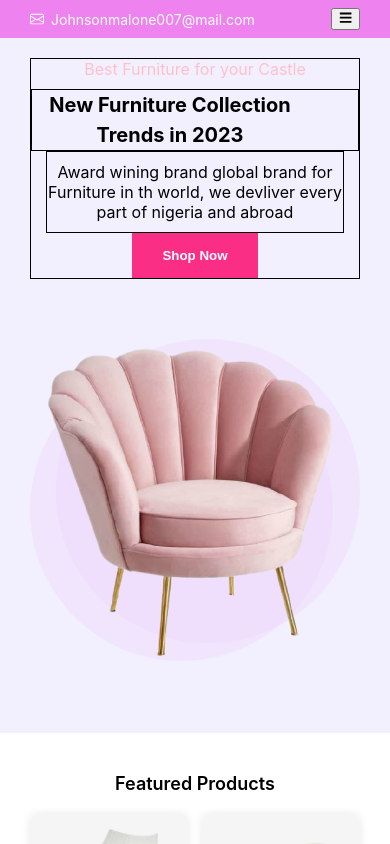
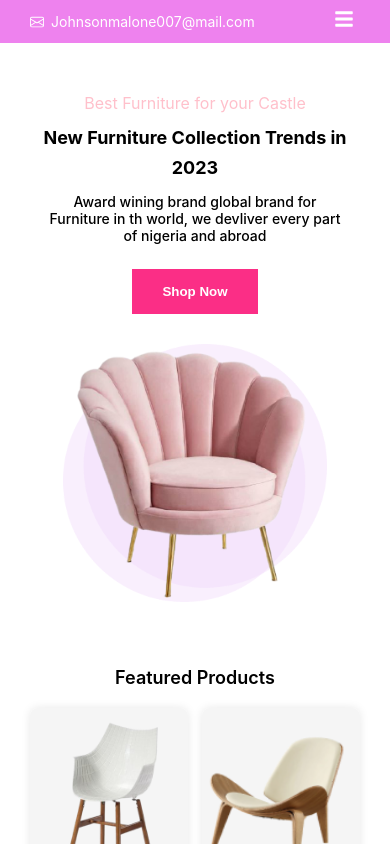
Before and after one commit to Malone-chisom/Hekto-Project, a React (Create React App) app: page / in a window 390 px wide. Shown: the top 844 px of the page. Built offline with nearby package versions, Linux system fonts and the light colour scheme; no server answers.

Commit message:
latest commit

```diff
--- a/package.json
+++ b/package.json
@@ -7,6 +7,7 @@
     "@testing-library/jest-dom": "^5.14.1",
     "@testing-library/react": "^13.0.0",
     "@testing-library/user-event": "^13.2.1",
+    "axios": "^1.6.7",
     "react": "^18.2.0",
     "react-dom": "^18.2.0",
     "react-icons": "^4.11.0",
--- a/src/components/home/Home.jsx
+++ b/src/components/home/Home.jsx
@@ -1,3 +1,4 @@
+import { useContext, useEffect } from "react";
 import image30 from "../../pictures/image30.png"
 import image1162 from "../../pictures/image1162.png";
 import image1161 from "../../pictures/image1161.png";
@@ -25,11 +26,24 @@ import cashback from "../../pictures/cashback.png";
 import premiumquality from "../../pictures/premium-quality.png";
 import hourssupport from "../../pictures/24-hours-support.png"
 import "../global-Style/Globalstyle.css"
+import { AppContext } from "../../context/context";
+import axios from "axios";
 
-function Home({isHovered, handleMouseLeave, handleMouseEnter}) {
+function Home({ isHovered, handleMouseLeave, handleMouseEnter }) {
+    const getContext = useContext(AppContext)
+    const { getApis } = getContext
 
-console.log("isHovered", isHovered)
-console.log("handleMouseLeave", handleMouseLeave )
+    useEffect(() => {
+        axios.get('https://fakestoreapi.com/products')
+            .then(res => {
+                console.log(res)
+            })
+            .catch(Error)
+    }, [])
+
+    // console.log("isHovered", isHovered)
+    // console.log("handleMouseLeave", handleMouseLeave)
+    // console.log(getApis)
 
 
     return (
@@ -55,9 +69,9 @@ console.log("handleMouseLeave", handleMouseLeave )
                                     </span>
                                 </div>
                                 <button className="section-1-left-btn"
-                                onMouseEnter={handleMouseEnter}
-                                onMouseLeave={handleMouseLeave}
-                               style={{ backgroundColor: isHovered ? "red" : "#FB2E86" }}
+                                    onMouseEnter={handleMouseEnter}
+                                    onMouseLeave={handleMouseLeave}
+                                    style={{ backgroundColor: isHovered ? "red" : "#FB2E86" }}
 
                                 >
                                     Shop Now
@@ -78,7 +92,7 @@ console.log("handleMouseLeave", handleMouseLeave )
                     </div>
 
                 </div>
-              {/* <span className="section-1-left-lamp">
+                {/* <span className="section-1-left-lamp">
                 <img src={lamp} className="lamp-size" alt="lamp" />
             </span> */}
             </div>
@@ -406,7 +420,7 @@ console.log("handleMouseLeave", handleMouseLeave )
                         </div>
                         <div className="section-5-right">
                             <div className="inner-section-5-right">
-                                <h2>
+                                <h2 className="headers">
                                     Unique Features Of Latest & Trebding products
                                 </h2>
 
--- a/src/context/context.jsx
+++ b/src/context/context.jsx
@@ -1,4 +1,5 @@
 import { createContext, useState } from "react";
+import axios from "axios";
 
 export const AppContext = createContext();
 
@@ -20,9 +21,14 @@ const AppContextProvider = ({ children }) => {
         setIsHovered(false)
     }
 
+    const getApis = () => {
+        axios.get('https://fakestoreapi.com/products')
+            .then(res => res.json())
+            .then(json => console.Console(json))
+    }
 
     return (
-        <AppContext.Provider value={{ isNavbarOpened, handleOpenNavbar, isHovered, setIsHovered, handleMouseEnter, handleMouseLeave  }}>
+        <AppContext.Provider value={{ isNavbarOpened, handleOpenNavbar, isHovered, setIsHovered, handleMouseEnter, handleMouseLeave, getApis }}>
             {children}
         </AppContext.Provider>
     )
--- a/src/styles/general/navbar.scss
+++ b/src/styles/general/navbar.scss
@@ -12,6 +12,13 @@
     position: sticky;
     top: 0;
 
+}
+
+.nav-btn {
+    background: transparent;
+    color: white;
+    font-size: 20px;
+    border: none;
 }
 
 .navbar-top-box {
--- a/src/styles/home/section_1.scss
+++ b/src/styles/home/section_1.scss
@@ -4,7 +4,7 @@
 
 .section-1-container {
     position: relative;
-    background-color: #F2F0FF;
+    // background-color: #F2F0FF;
     box-sizing: border-box;
     width: 100%;
     // z-index: -1;
@@ -38,7 +38,7 @@
 
     .section-1-left-content {
         // padding: 0 5px 0 0;
-     border: 1px solid;
+        // border: 1px solid;
 
 
         .section-1-left-content-box-1 {
@@ -46,9 +46,7 @@
             // border: 1px solid;
         }
 
-.section-1-left-content-heading {
-
-}
+        .section-1-left-content-heading {}
 
 
         .section-1-left-content-box-3 {
@@ -69,6 +67,8 @@
             // size: 53px;
             margin: 0;
             // border: 1px solid;
+
+
         }
 
         .section-1-left-content-text-3 {
@@ -92,6 +92,7 @@
     }
 
 }
+
 button.section-1-left-btn:hover {
     background-color: greenyellow !important;
 }
@@ -380,7 +381,7 @@ button.section-1-left-btn:hover {
                 }
 
                 .section-4-padding-vertical {
-                    margin: 15px 0;
+                    margin: 10px 0;
                 }
 
             }
@@ -763,40 +764,53 @@ button.section-1-left-btn:hover {
 }
 
 @media only screen and (max-width: 770px) {
+
+
     .section-1 {
         flex-direction: column;
+        // border: 1px solid;
 
         .section-1-left {
             justify-content: center;
-            padding: 20px 0 0px 0;
+            padding: 50px 0 20px;
 
-            .section-1-left-content{
+            .section-1-left-content {
                 text-align: center;
+                // font-size: 18px !important;
+
 
                 .section-1-left-content-heading {
-                    border: 1px solid;
-                    padding: none;
-                    margin: none;
+                    // border: 1px solid;
+                    padding: 0 !important;
+                    margin: 0 !important;
                     text-align: center;
-                    // font-size: 18px;
+                    font-size: 18px !important;
                 }
 
-              .section-1-left-content-box-3{
-                margin: 7px 0 10px 0;
-                border: 1px solid;
-                margin: auto;
-                padding: 10px 0;
-              }
+                .section-1-left-content-box-3 {
+                    padding: 15px  0 !important;
+                    // border: 1px solid;
+                    margin: auto;
+                    padding-top:  10px !important;
+                    margin-bottom: 10px;
+                    font-size: 14px;
+                    font-weight: 500;
+                }
 
             }
 
         }
 
         .section-1-right {
-
+            // border: 1px solid black;
+            display: flex;
+            justify-content: center;
+            padding: 15px 0px;
+            padding-top: 10px;
 
             .section-1-right-background {
                 // border: 3px solid hotpink;
+                width: 80% !important;
                 position: relative;
                 width: 100%;
             }
@@ -904,6 +918,13 @@ button.section-1-left-btn:hover {
 
 
 @media screen and (max-width: 500px) {
+   .section-1-left {
+    .section-1-left-content{
+        .section-1-left-content-heading {
+            font-size: 40px !important;
+        }
+    }
+   }
     .section-1-left-lamp {
         position: absolute;
         top: 0;
@@ -913,6 +934,13 @@ button.section-1-left-btn:hover {
     .section-1-left-lamp {
         width: 110px;
     }
+
+    // .section-1-left-content-heading {
+    //     border: 1px solid;
+    //     margin: 0;
+    //     padding: 0 !important;
+    //     font-size: 5px !important;
+    // }
 
     .section-1-left-content {
         // display: flex;
@@ -958,6 +986,12 @@ button.section-1-left-btn:hover {
             }
         }
 
+        .ellips-container {
+            // border: 1px solid;
+            width: 90%;
+            margin: auto;
+        }
+
         .smaller-padding-horizontal {
             margin: 0 !important;
         }
@@ -967,6 +1001,47 @@ button.section-1-left-btn:hover {
         line-height: 20px;
         padding: 0 20px;
         margin-bottom: 15px;
+    }
+
+    .section-5-right {
+        justify-content: center;
+        border: none;
+    }
+
+    // * {
+    //     margin: 0;
+    //     padding: 0;
+    // }
+
+    .inner-section-5-right {
+        text-align: center;
+        justify-content: center;
+
+
+        ul {
+            margin: none;
+            padding: 0;
+            line-height: 1.4;
+            font-size: 13px;
+
+            // margin: ;
+        }
+    }
+
+    .section-5-cart {
+        flex-direction: row-reverse;
+        justify-content: center;
+
+        p {
+            font-weight: 500;
+            margin-right: 10px;
+        }
+
+        button {
+            outline: none;
+            border: none;
+            padding: 5px 10px;
+        }
     }
 
     .section-6-content {
@@ -1051,8 +1126,24 @@ button.section-1-left-btn:hover {
 }
 
 @media screen and (max-width: 320px) {
-    .section-1-container{
+    .section-1-left-content-heading {
+        margin: 0;
+        padding: 0 !important;
+        font-size: 17px !important;
+    }
+    .section-1-left {
+        font-size: 10px !important;
+
+    }
+
+    .section-1-container {
         width: 100%;
         // background-color: red;
+
+
+    }
+
+    .section-5-right {
+
     }
 }
```
Also changed, not shown: 1 other file (tests, documents, lock files or other folders).
